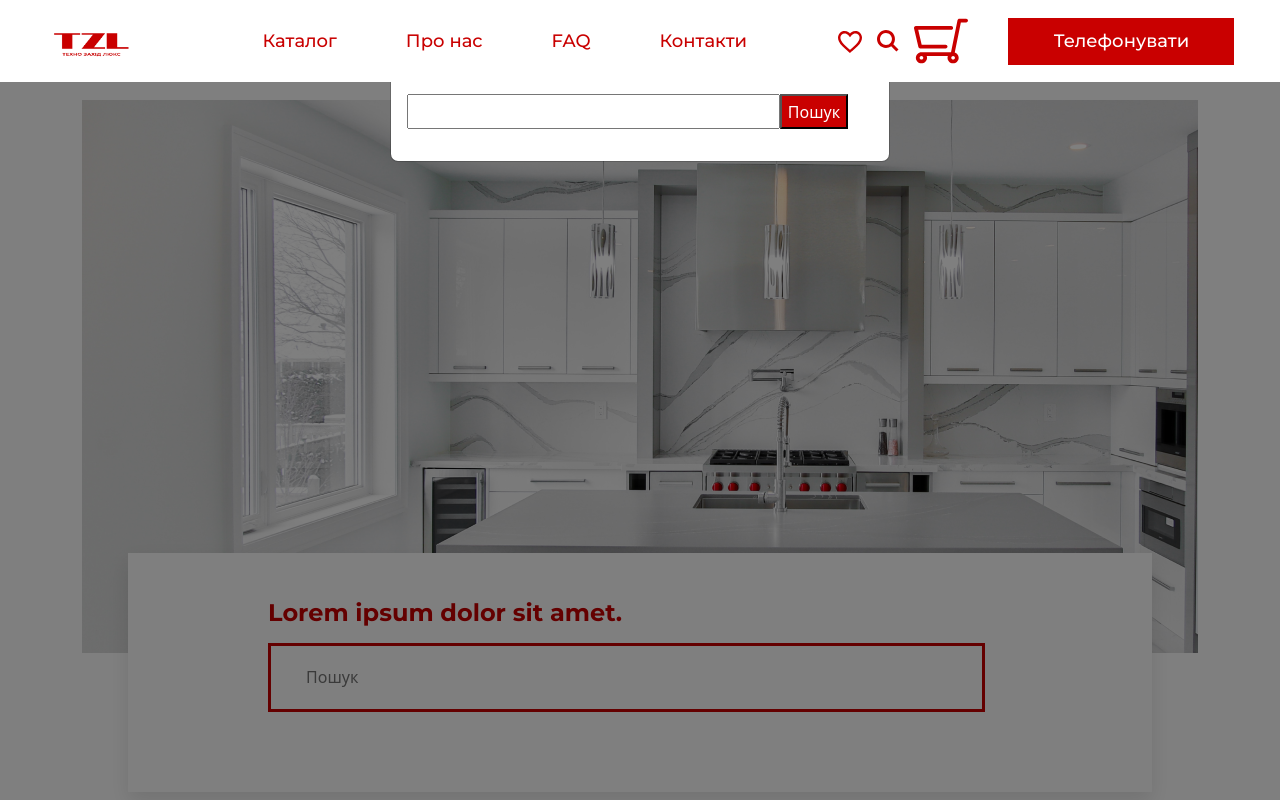
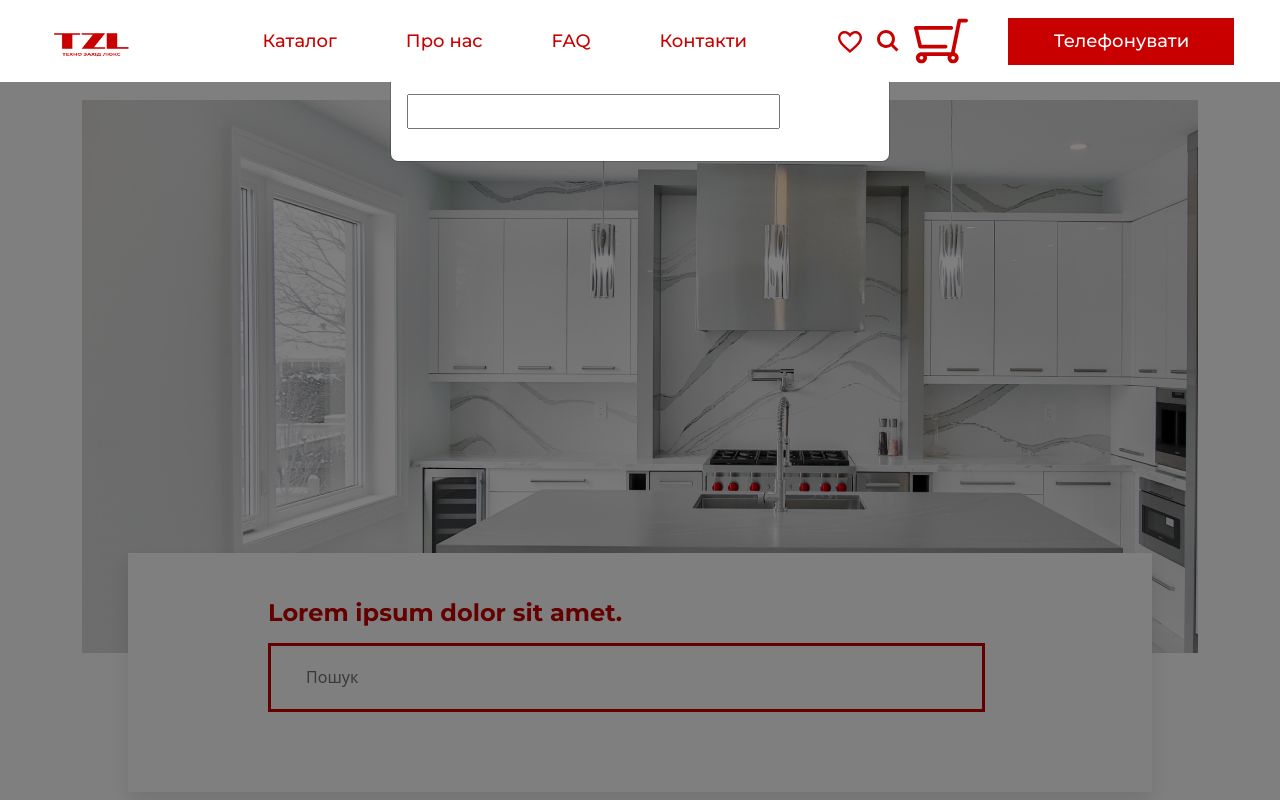
Before and after one commit to vikmay/Exam-Maikut-Bolonnyi, a Next.js app: page / in a window 1280 px wide. Both pictures are taken after a click on the picture 888 px from the left and 41 px from the top of the page. Shown: the top 800 px of the page. Built offline with nearby package versions, Linux system fonts and the light colour scheme.

Commit message:
search_header

```diff
--- a/src/components/search/index.tsx
+++ b/src/components/search/index.tsx
@@ -5,6 +5,7 @@ import Modal from "react-bootstrap/Modal";
 import products from "../../data/products/products.json";
 import Link from "next/link";
 import s from "./index.module.scss";
+
 // Img //
 import SearchImg from "../../../public/images/SearchImg.svg";
 
@@ -38,11 +39,18 @@ const Search = ({ focus }: { focus: any }) => {
     setSearchResults([]);
   };
 
-  const handleSearch = () => {
+  const handleSearch = (e: React.ChangeEvent<HTMLInputElement>) => {
+    const searchText = e.target.value;
+    setSearchText(searchText);
+
     const results = products.filter((product) =>
       product.title.toLowerCase().includes(searchText.toLowerCase())
     );
     setSearchResults(results);
+  };
+
+  const handleLinkClick = () => {
+    handleClose();
   };
 
   return (
@@ -54,11 +62,8 @@ const Search = ({ focus }: { focus: any }) => {
             className={s.search__input}
             type="search"
             value={searchText}
-            onChange={(e) => setSearchText(e.target.value)}
+            onChange={handleSearch}
           />
-          <button className={s.search__btn} onClick={handleSearch}>
-            Пошук
-          </button>
           <ul className={s.list}>
             {searchResults.map((product) => (
               <li className={s.line} key={product.id}>
@@ -66,6 +71,7 @@ const Search = ({ focus }: { focus: any }) => {
                   className={s.product__list}
                   href={`/catalog/${product.id}`}
                   key={product.id}
+                  onClick={handleLinkClick}
                 >
                   {product.title}
                 </Link>
```
